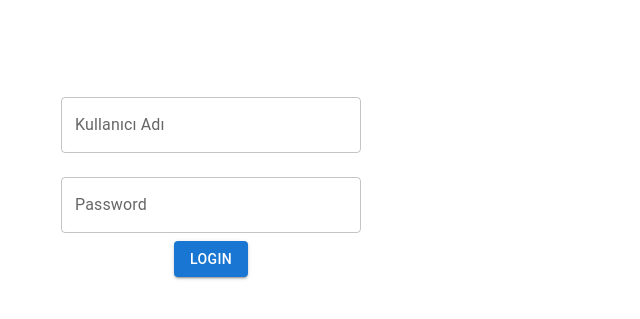
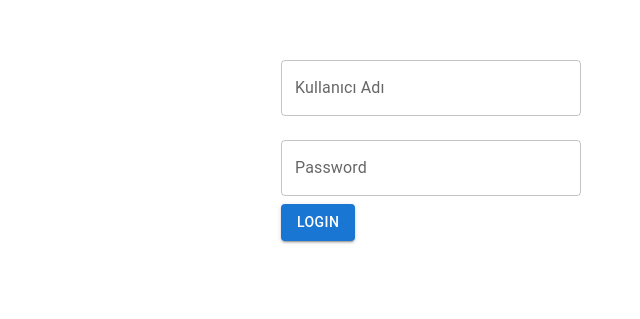
Before and after one commit to Dilhannn/AdminPanel, a React (Vite) app: page / in a window 1280 px wide. Shown: the part 241-560 px from the top of the page, without its empty margins (209-849 px from the left). Built offline with nearby package versions, Linux system fonts and the light colour scheme.

Commit message:
fix center problem

```diff
--- a/src/component/login.tsx
+++ b/src/component/login.tsx
@@ -3,6 +3,7 @@ import { useNavigate } from 'react-router-dom';
 import axios from 'axios';
 import { Button, TextField } from '@mui/material';
 import Box from "@mui/material/Box"
+import { positions, width } from '@mui/system';
 
 const Login: React.FC = () => {
   const userNameRef = useRef<HTMLInputElement>(null);
@@ -10,15 +11,9 @@ const Login: React.FC = () => {
   const navigate = useNavigate();
 
   return (
-    <Box
-      display="flex"
-      flexDirection="column"
-      justifyContent="center"
-      alignItems="center"
-      marginLeft="calc(50vw - 370px)"
-      width="300px"
-      mt={5}
-    >
+    <>
+      <Box style={{justifyContent:'center',display:'flex'}}>
+    <Box width='300px' style={{height:'230px',top:'50%', marginTop:'-115px',position:'absolute'}} >
       <TextField
         inputRef={userNameRef}
         label="Kullanıcı Adı"
@@ -43,7 +38,6 @@ const Login: React.FC = () => {
             item2: passwordRef.current?.value
           })
             .then(result => {
-            console.log('result :>> ', result);
               if (result.status === 200) {
                 navigate(`/categories`);
               }
@@ -56,6 +50,8 @@ const Login: React.FC = () => {
         Login
       </Button>
       </Box>
+    </Box>
+    </>
   );
 };
 
--- a/src/main.tsx
+++ b/src/main.tsx
@@ -3,7 +3,7 @@ import { createRoot } from 'react-dom/client';
 import { BrowserRouter as Router, Route, Routes } from 'react-router-dom';
 import App from './App';
 import MainPage from './component/mainPage';
-import './index.css';
+// import './index.css';
 
 createRoot(document.getElementById('root')!).render(
   <StrictMode>
```
Lines whose indentation alone changed are shown as unchanged.
